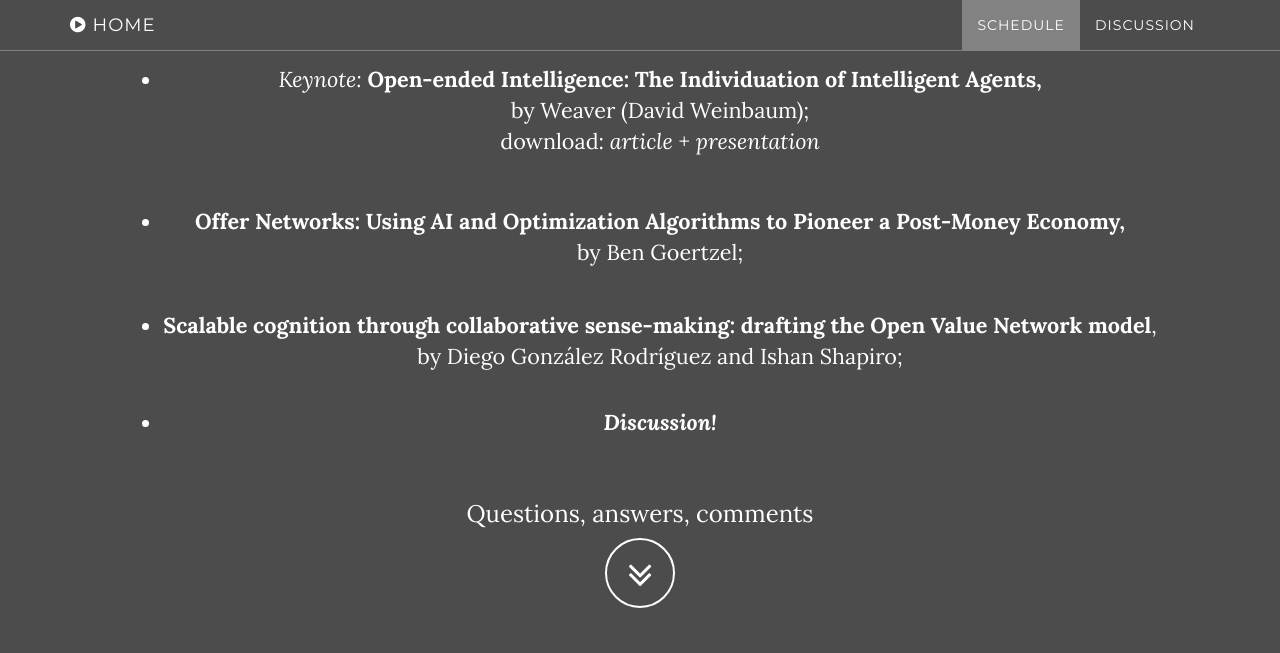
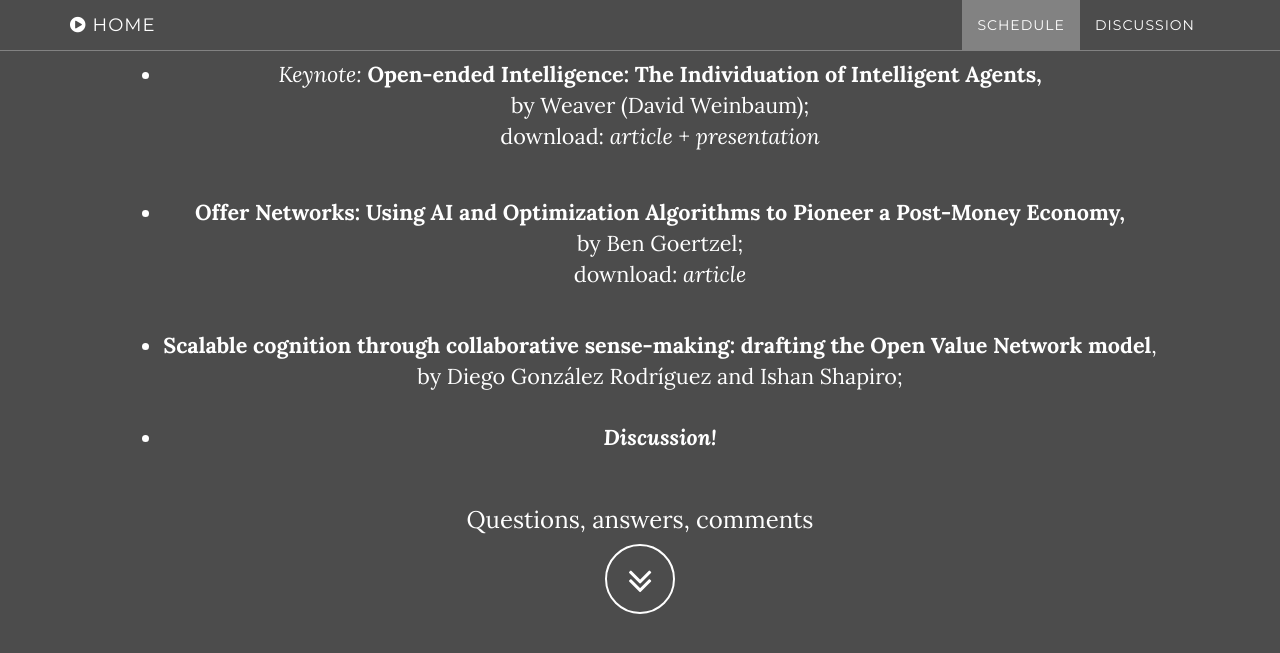
Before and after one commit to FreedomAndConstraint/agi15ida, a Jekyll site: the page built from index.html, in a window 1280 px wide and 900 px high, scrolled down 1059 px. Shown: the top 653 px of the window. Built offline with Jekyll 4.4.1, drawn with Linux system fonts in a browser that asks for light colours; comment, search, counter and statistics services are not loaded.

Commit message:
link to Bens article

```diff
--- a/_includes/schedule.html
+++ b/_includes/schedule.html
@@ -11,7 +11,7 @@
             <tr>
                 <td class="tg-031e center">
                     <ul>
-                        <li class="list"><strong>Offer Networks: Using AI and Optimization Algorithms to Pioneer a Post-Money Economy,</strong> <br/>by <a href="http://wp.goertzel.org/about-ben-goertzel/" target="_blank"> Ben Goertzel</a>;</li>
+                        <li class="list"><strong>Offer Networks: Using AI and Optimization Algorithms to Pioneer a Post-Money Economy,</strong> <br/>by <a href="http://wp.goertzel.org/about-ben-goertzel/" target="_blank"> Ben Goertzel</a>;<br/> download: <a href="http://hplusmagazine.com/2014/03/26/beyond-money/"><i>article</i></a></li>
                     </ul>
                 </td>
             </tr>
```
